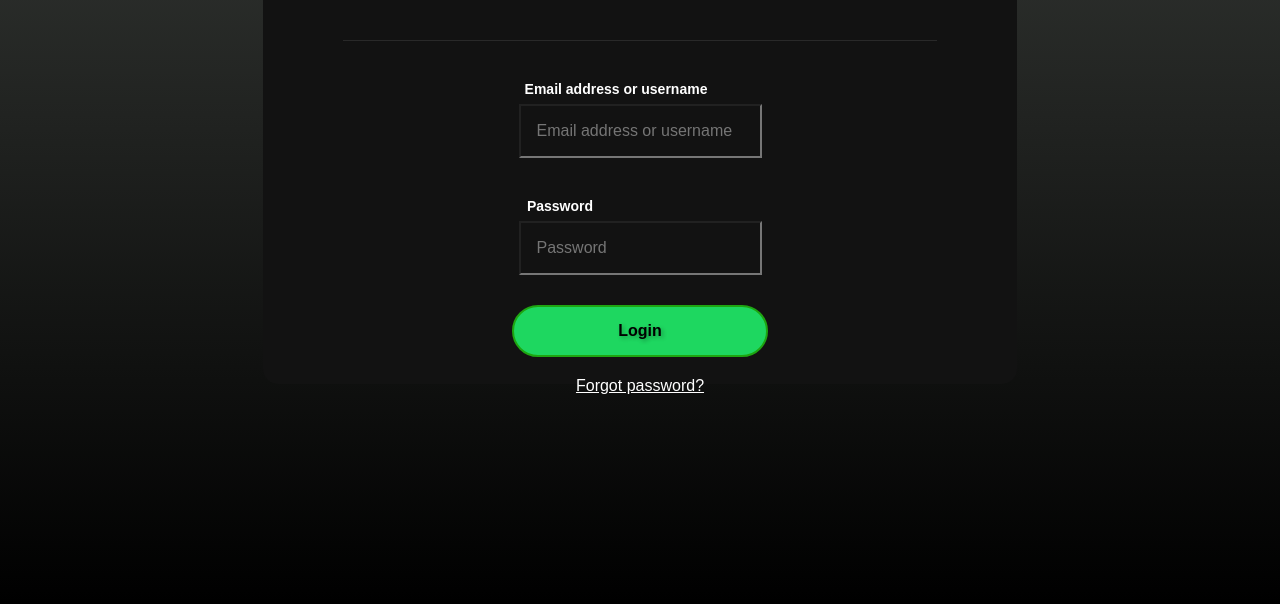
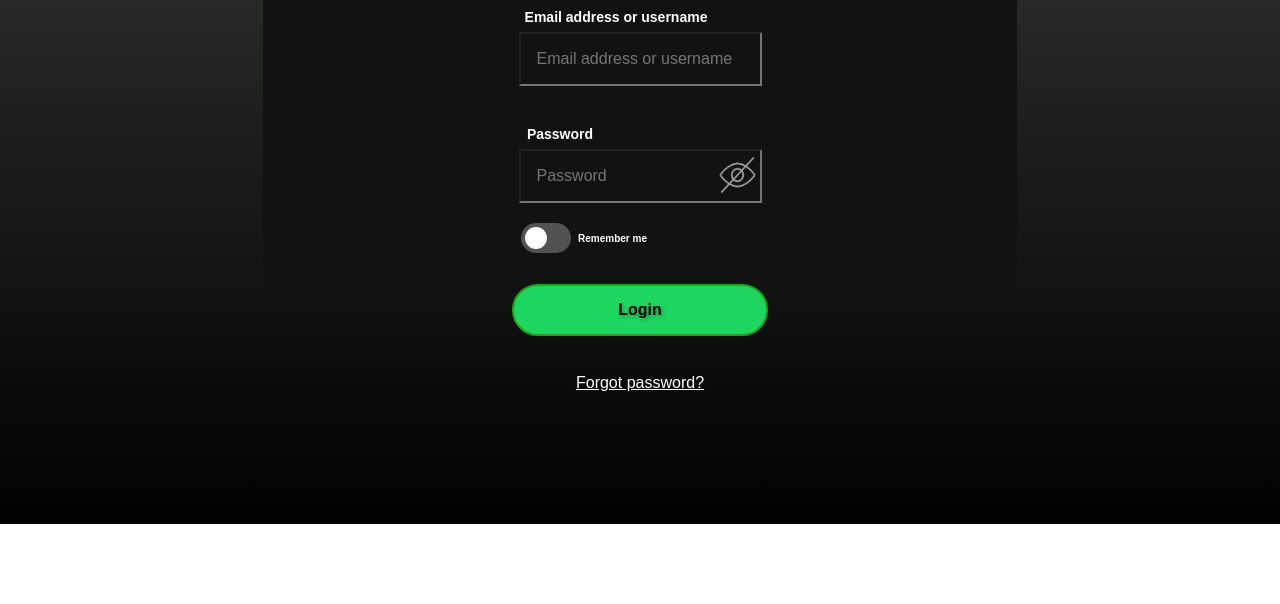
Before and after one commit to simeone22/Spotify, a website: page pages/home.html in a window 1280 px wide. Shown: the part 346-950 px from the top of the page. After the commit the page ends 870 px from the top, so only its background shows below. Drawn offline with Linux system fonts and the light colour scheme.

Commit message:
almost fully built home page for login

```diff
--- a/pages/home.html
+++ b/pages/home.html
@@ -6,12 +6,6 @@
     <meta name="viewport" content="width=device-width, initial-scale=1.0">
     <link rel="stylesheet" href="styles.css">
     <title>Home</title>
-    <script>
-        /* function openRegisterW() {
-             window.open("register.html", "Register");
-             location.replace ??
-         } */
-    </script>
 </head>
 
 <body>
@@ -29,11 +23,35 @@
             <div class="data2">
                 <p style="color:white;"><b>Password</b></p>
                 <input type="password" id="password" placeholder="Password">
+                <button id="toggle-password">
+                    <img src="images/eye1.png" alt="eye" id="eye-icon">
+                </button>
             </div>
+            <div class="remember-me-container">
+                <label class="switch">
+                    <input type="checkbox">
+                    <span class="slider round"></span>
+                </label>
+                <p><b>⠀Remember me</b></p>
+            </div>
+            <button type="button" id="login"><strong>Login</strong></button> <br>
+            <a href="url">Forgot password?</a>
         </div>
-        <button type="button" id="login" onclick="open()"><strong>Login</strong></button> <br>
-        <a href="url">Forgot password?</a>
-    </div>
+
+        <script>
+            document.getElementById('toggle-password').addEventListener('click', function () {
+                var x = document.getElementById("password");
+                var eyeIcon = document.getElementById("eye-icon");
+
+                if (x.type === "password") {
+                    x.type = "text";
+                    eyeIcon.src = 'images/eye2.png';
+                } else {
+                    x.type = "password";
+                    eyeIcon.src = 'images/eye1.png';
+                }
+            });
+        </script>
 </body>
 
 </html>
--- a/pages/styles.css
+++ b/pages/styles.css
@@ -5,6 +5,7 @@ body {
     background-size: cover;
     background-repeat: no-repeat;
     height: 100vh;
+    overflow: hidden;
 }
 
 @import url('https://fonts.googleapis.com/css2?family=Archivo+Black&display=swap');
@@ -20,7 +21,7 @@ body {
     border-radius: 15px;
     margin-left: auto;
     margin-right: auto;
-    margin-top: 150px;
+    margin-top: 70px;
     text-align: center;
     height: 70vh;
 }
@@ -61,16 +62,55 @@ p {
     font-size: .875rem;
 }
 
-.data1 p{
+.data {
+    display: flex;
+    flex-direction: column;
+    align-items: center;
+}
+
+.data1 p {
     margin-top: 40px;
     margin-bottom: 7px;
     margin-left: -48px;
 }
 
-.data2 p{
+.data1 input {
+    color: white;
+}
+
+.data2 p {
     margin-top: 40px;
     margin-bottom: 7px;
     margin-left: -160px;
+}
+
+.data2 {
+    position: relative;
+    width: fit-content;
+}
+
+.data2 input {
+    padding-right: 40px;
+    box-sizing: border-box;
+    color: white;
+}
+
+#toggle-password {
+    background-color: transparent;
+    position: absolute;
+    right: 0;
+    border: none;
+    cursor: pointer;
+    margin: 0;
+    width: 20%;
+    height: 45%;
+    padding: 5px;
+    transition: transform 0.3s ease, box-shadow 0.3s ease;
+}
+
+.data2 button img {
+    width: 100%;
+    height: 100%;
 }
 
 #identifier {
@@ -93,6 +133,86 @@ p {
     border-color: aliceblue;
 }
 
+.switch {
+    position: relative;
+    display: inline-block;
+    width: 50px;
+    height: 30px;
+    margin-top: 20px;
+    margin-left: -170px;
+}
+
+.switch input {
+    opacity: 0;
+    width: 0;
+    height: 0;
+}
+
+.slider {
+    position: absolute;
+    cursor: pointer;
+    top: 0;
+    left: 0;
+    right: 0;
+    bottom: 0;
+    background-color: rgb(82, 82, 82);
+    -webkit-transition: .4s;
+    transition: .4s;
+    border-radius: 11px;
+}
+
+.slider:before {
+    position: absolute;
+    content: "";
+    height: 22px;
+    width: 22px;
+    left: 4px;
+    bottom: 4px;
+    background-color: white;
+    -webkit-transition: .4s;
+    transition: .4s;
+}
+
+input:checked+.slider {
+    background-color: #1ed760;
+}
+
+input:checked+.slider {
+    background-color: #1ed760;
+}
+
+input:focus+.slider {
+    box-shadow: 0 0 1px #1ed760;
+}
+
+input:checked+.slider:before {
+    -webkit-transform: translateX(21px);
+    -ms-transform: translateX(21px);
+    transform: translateX(21px);
+}
+
+.slider.round {
+    border-radius: 34px;
+}
+
+.slider.round:before {
+    border-radius: 50%;
+}
+
+.remember-me-container {
+    display: flex;
+    align-items: center;
+    justify-content: flex-end;
+    width: 100%;
+    margin-left: -720px;
+    color: white;
+}
+
+.remember-me-container p {
+    margin-top: 30px;
+    font-size: 10px;
+}
+
 #login {
     font-family: "Archivo Black", sans-serif;
     text-shadow: 2px 2px 4px rgba(0, 0, 0, 0.3);
@@ -113,10 +233,23 @@ p {
     transform: scale(1.05);
 }
 
-.div1 a{
+.div1 a {
     color: white;
     font-family: "Archivo Black", sans-serif;
     font-size: 1rem;
     display: inline-block;
     margin-top: 20px;
 }
+
+.div1 a:hover {
+    color: #1ed760;
+}
+
+#toggle-password:hover {
+    transform: scale(1.1);
+    box-shadow: 0 4px 8px rgba(0, 0, 0, 0.2);
+}
+
+#toggle-password:hover img {
+    filter: invert(100%) brightness(10000%);
+}
```
Also changed, not shown: pages/images/eye1.png (added), pages/images/eye2.png (added).
